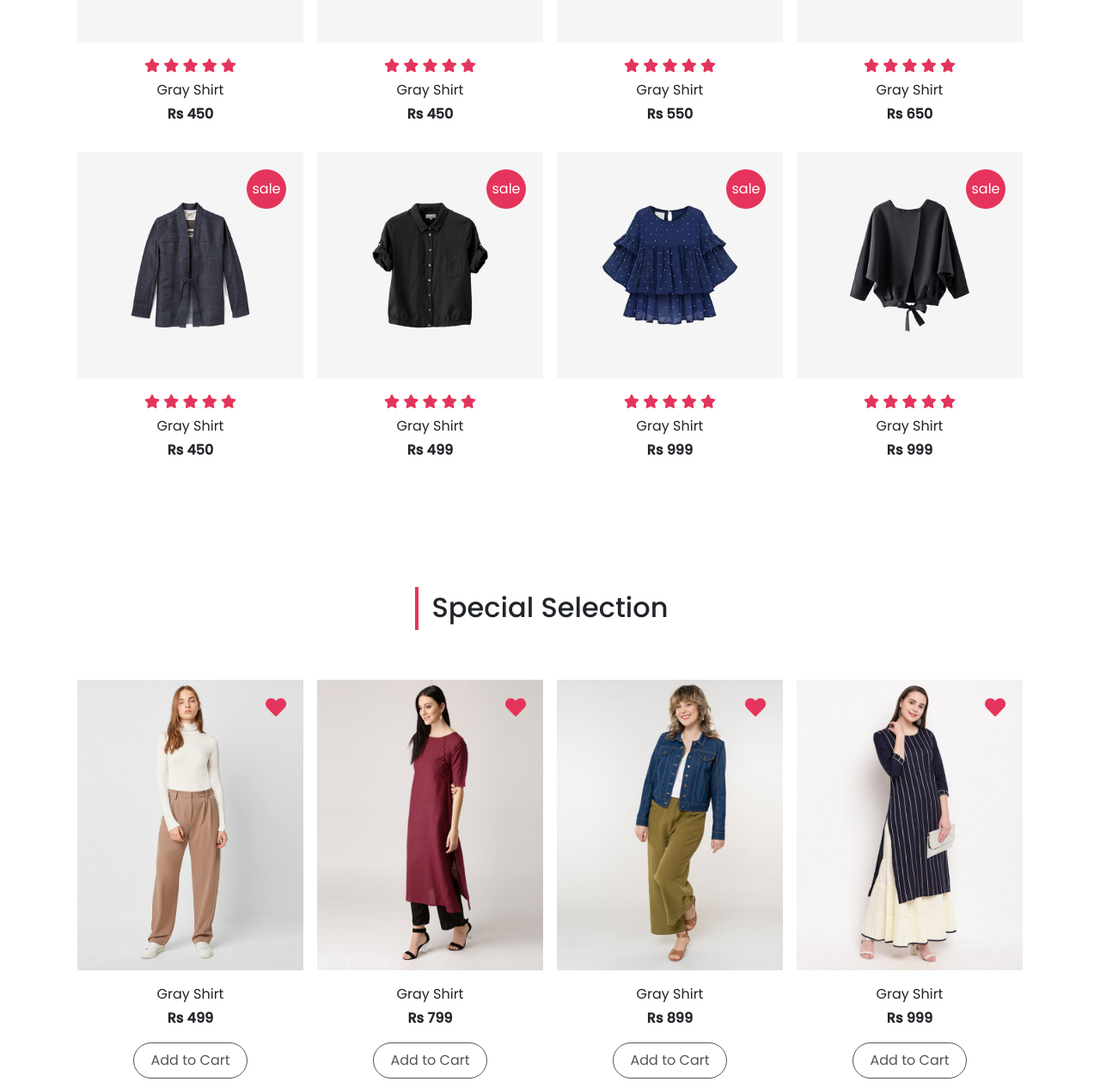
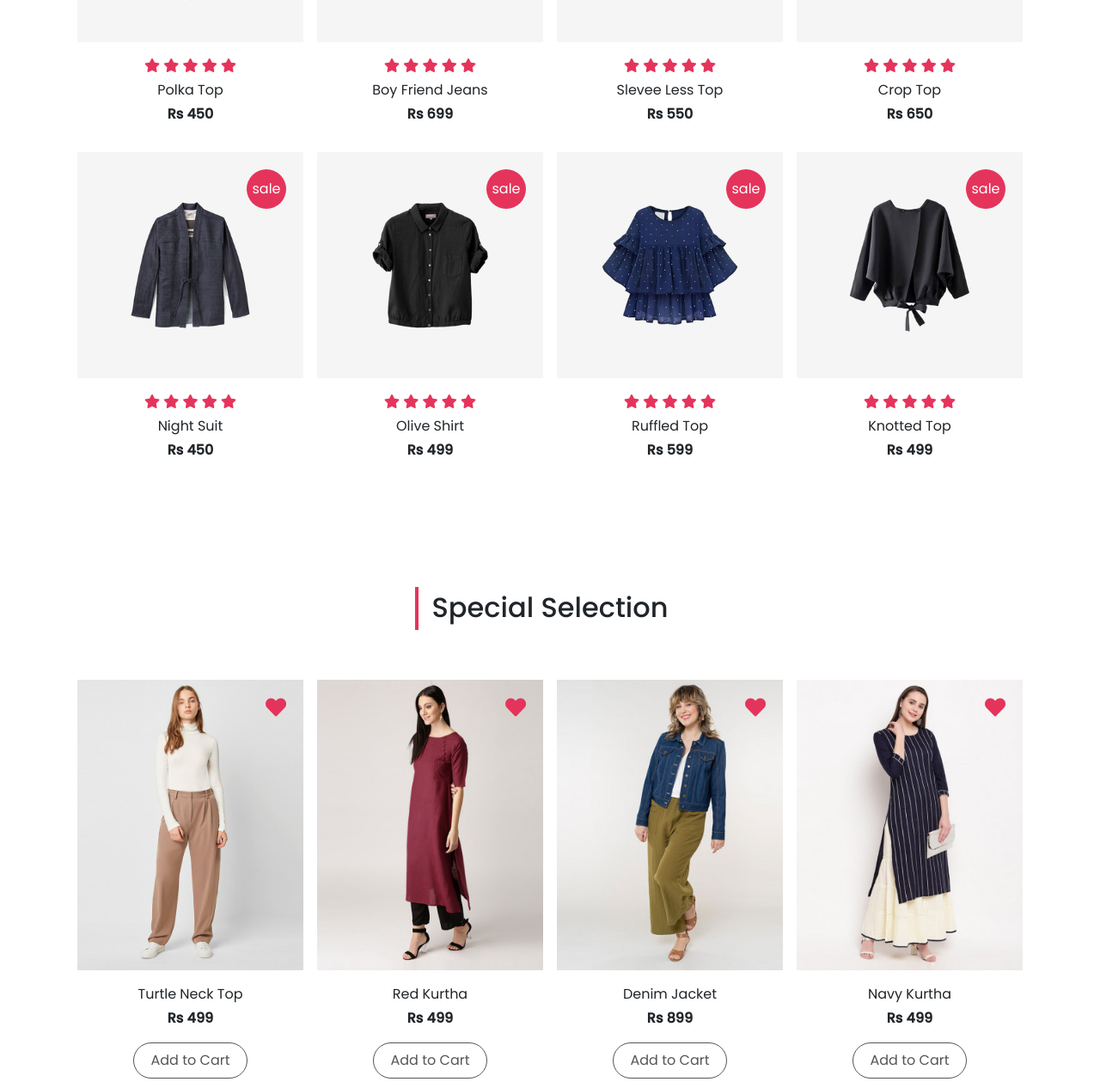
Before and after one commit to HariHaran-Venkatesan/HariHaran-Venkatesan.github.io, a plain HTML site: page attire/index.html in a window 1280 px wide. Shown: the part 1266-2532 px from the top of the page at 86% size. Drawn offline with nearby package versions, Linux system fonts and the light colour scheme; a web font is replaced by a local one.

Commit message:
2nd-update

```diff
--- a/attire/index.html
+++ b/attire/index.html
@@ -123,7 +123,7 @@
                                 <span class = "text-primary"><i class = "fas fa-star"></i></span>
                                 <span class = "text-primary"><i class = "fas fa-star"></i></span>
                             </div>
-                            <p class = "text-capitalize my-1">gray shirt</p>
+                            <p class = "text-capitalize my-1">Polka Top</p>
                             <span class = "fw-bold">Rs 450</span>
                         </div>
                     </div>
@@ -141,8 +141,8 @@
                                 <span class = "text-primary"><i class = "fas fa-star"></i></span>
                                 <span class = "text-primary"><i class = "fas fa-star"></i></span>
                             </div>
-                            <p class = "text-capitalize my-1">gray shirt</p>
-                            <span class = "fw-bold">Rs 450</span>
+                            <p class = "text-capitalize my-1">Boy friend Jeans</p>
+                            <span class = "fw-bold">Rs 699</span>
                         </div>
                     </div>
 
@@ -159,7 +159,7 @@
                                 <span class = "text-primary"><i class = "fas fa-star"></i></span>
                                 <span class = "text-primary"><i class = "fas fa-star"></i></span>
                             </div>
-                            <p class = "text-capitalize my-1">gray shirt</p>
+                            <p class = "text-capitalize my-1">Slevee less Top</p>
                             <span class = "fw-bold">Rs 550</span>
                         </div>
                     </div>
@@ -177,7 +177,7 @@
                                 <span class = "text-primary"><i class = "fas fa-star"></i></span>
                                 <span class = "text-primary"><i class = "fas fa-star"></i></span>
                             </div>
-                            <p class = "text-capitalize my-1">gray shirt</p>
+                            <p class = "text-capitalize my-1">Crop Top</p>
                             <span class = "fw-bold">Rs 650</span>
                         </div>
                     </div>
@@ -195,7 +195,7 @@
                                 <span class = "text-primary"><i class = "fas fa-star"></i></span>
                                 <span class = "text-primary"><i class = "fas fa-star"></i></span>
                             </div>
-                            <p class = "text-capitalize my-1">gray shirt</p>
+                            <p class = "text-capitalize my-1">Night Suit</p>
                             <span class = "fw-bold">Rs 450</span>
                         </div>
                     </div>
@@ -213,7 +213,7 @@
                                 <span class = "text-primary"><i class = "fas fa-star"></i></span>
                                 <span class = "text-primary"><i class = "fas fa-star"></i></span>
                             </div>
-                            <p class = "text-capitalize my-1">gray shirt</p>
+                            <p class = "text-capitalize my-1">olive shirt</p>
                             <span class = "fw-bold">Rs 499</span>
                         </div>
                     </div>
@@ -231,8 +231,8 @@
                                 <span class = "text-primary"><i class = "fas fa-star"></i></span>
                                 <span class = "text-primary"><i class = "fas fa-star"></i></span>
                             </div>
-                            <p class = "text-capitalize my-1">gray shirt</p>
-                            <span class = "fw-bold">Rs 999</span>
+                            <p class = "text-capitalize my-1">Ruffled Top</p>
+                            <span class = "fw-bold">Rs 599</span>
                         </div>
                     </div>
 
@@ -249,8 +249,8 @@
                                 <span class = "text-primary"><i class = "fas fa-star"></i></span>
                                 <span class = "text-primary"><i class = "fas fa-star"></i></span>
                             </div>
-                            <p class = "text-capitalize my-1">gray shirt</p>
-                            <span class = "fw-bold">Rs 999</span>
+                            <p class = "text-capitalize my-1">Knotted Top</p>
+                            <span class = "fw-bold">Rs 499</span>
                         </div>
                     </div>
                 </div>
@@ -275,7 +275,7 @@
                         </span>
                     </div>
                     <div class = "text-center">
-                        <p class = "text-capitalize mt-3 mb-1">gray shirt</p>
+                        <p class = "text-capitalize mt-3 mb-1">Turtle neck Top</p>
                         <span class = "fw-bold d-block">Rs 499</span>
                         <a href = "#" class = "btn btn-primary mt-3">Add to Cart</a>
                     </div>
@@ -289,8 +289,8 @@
                         </span>
                     </div>
                     <div class = "text-center">
-                        <p class = "text-capitalize mt-3 mb-1">gray shirt</p>
-                        <span class = "fw-bold d-block">Rs 799</span>
+                        <p class = "text-capitalize mt-3 mb-1">Red Kurtha</p>
+                        <span class = "fw-bold d-block">Rs 499</span>
                         <a href = "#" class = "btn btn-primary mt-3">Add to Cart</a>
                     </div>
                 </div>
@@ -303,7 +303,7 @@
                         </span>
                     </div>
                     <div class = "text-center">
-                        <p class = "text-capitalize mt-3 mb-1">gray shirt</p>
+                        <p class = "text-capitalize mt-3 mb-1">Denim Jacket</p>
                         <span class = "fw-bold d-block">Rs 899</span>
                         <a href = "#" class = "btn btn-primary mt-3">Add to Cart</a>
                     </div>
@@ -317,8 +317,8 @@
                         </span>
                     </div>
                     <div class = "text-center">
-                        <p class = "text-capitalize mt-3 mb-1">gray shirt</p>
-                        <span class = "fw-bold d-block">Rs 999</span>
+                        <p class = "text-capitalize mt-3 mb-1">Navy Kurtha</p>
+                        <span class = "fw-bold d-block">Rs 499</span>
                         <a href = "#" class = "btn btn-primary mt-3">Add to Cart</a>
                     </div>
                 </div>
```
